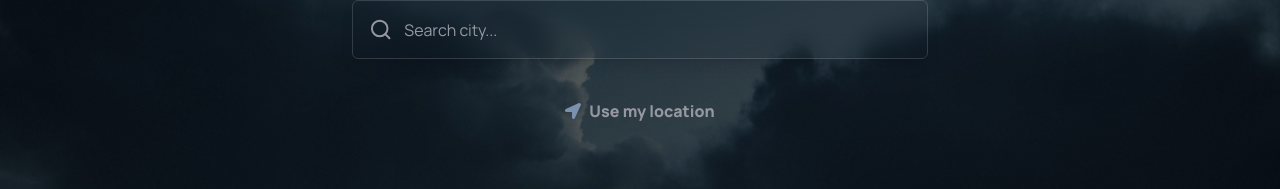
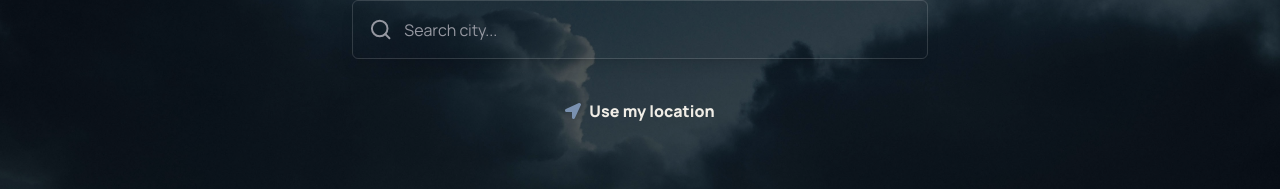
Before and after one commit to Ramirozzz/weathered, a React (Vite) app: page / in a window 1280 px wide. Shown: the part 483-672 px from the top of the page. Built offline with nearby package versions, Linux system fonts and the light colour scheme; no server answers.

Commit message:
add animation to Hero section  and remove button component

```diff
--- a/src/components/Hero/Hero.tsx
+++ b/src/components/Hero/Hero.tsx
@@ -6,7 +6,7 @@ const Hero = () => {
   const { findMyLocation } = useLocation();
 
   return (
-    <section className="relative h-[720px] md:h-screen">
+    <section className="relative h-[720px] md:h-screen animate-fade-up-3">
       <div className="relative z-10 flex h-full items-center justify-center px-4 pt-8 md:px-8 lg:px-30 lg:pt-16">
         <div className="max-w-4xl text-center">
           <h1 className="mb-6">Your Daily Weather</h1>
@@ -24,7 +24,7 @@ const Hero = () => {
             <button
               type="button"
               onClick={findMyLocation}
-              className="mx-auto mt-4 flex items-center gap-2 text-base text-muted transition-colors hover:text-text"
+              className="mx-auto mt-4 flex items-center gap-2 text-base text-text transition-colors hover:text-muted"
             >
               <FaLocationArrow size={16} color="var(--color-accent)" />
               Use my location
--- a/src/components/buttons/Button.tsx
+++ /dev/null
@@ -1,15 +0,0 @@
-import React from "react";
-
-interface ButtonProps {
-  title: string;
-}
-
-const Button: React.FC<ButtonProps> = ({ title }) => {
-  return (
-    <button className="text-sm text-font-dark rounded-md uppercase bg-white/80 hover:bg-white/80 px-6 py-3.5 transition-all duration-300">
-      {title}
-    </button>
-  );
-};
-
-export default Button;
```
